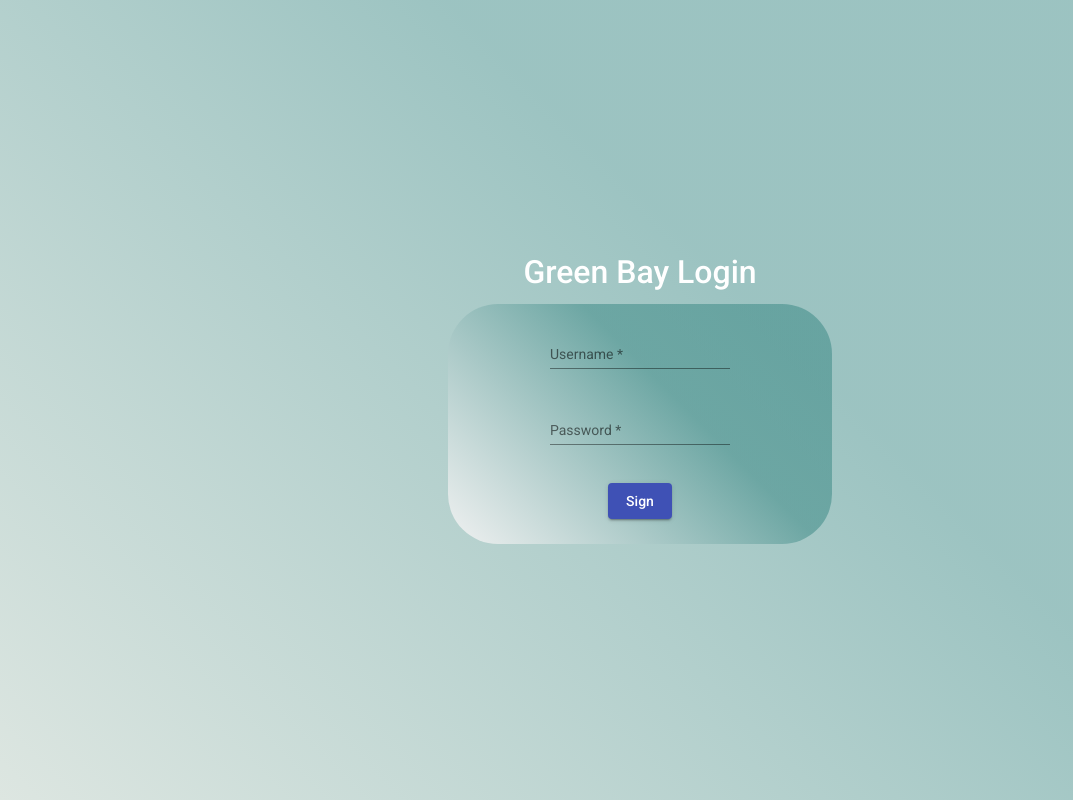
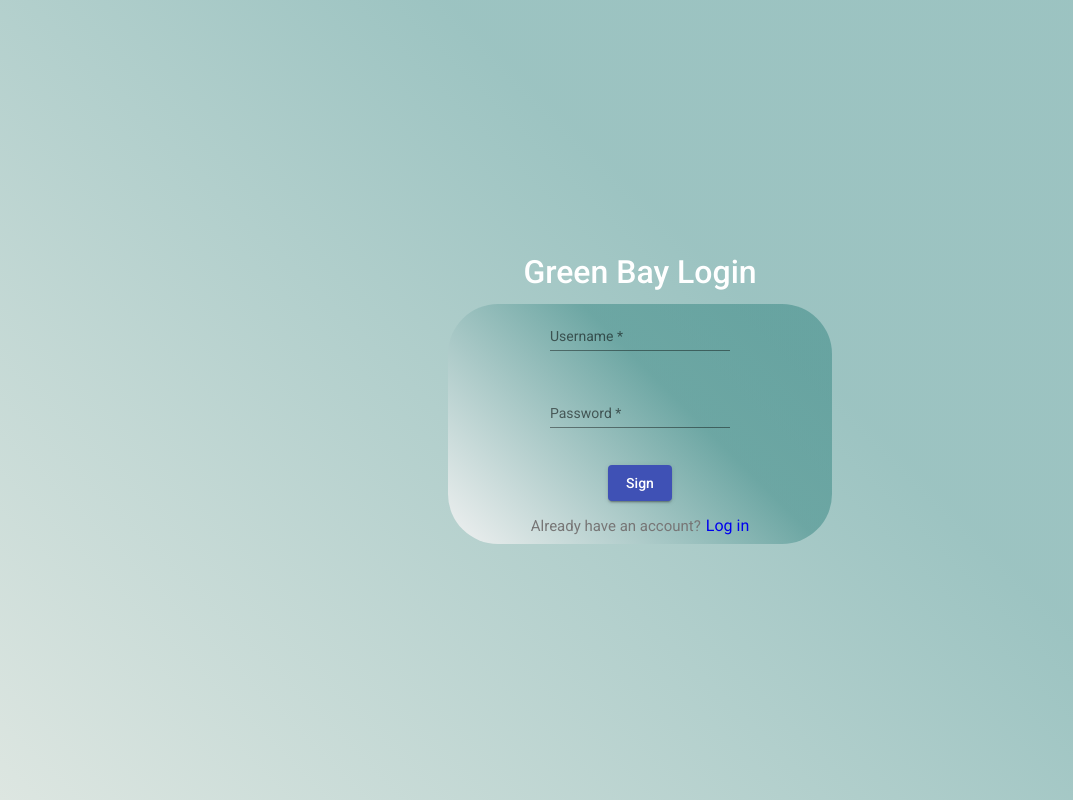
Before and after one commit to bundulappp/GreenBay, an Angular app in the folder frontend/app/: page /register in a window 1280 px wide. Shown: the whole page, without its empty margins (0-1073 px from the left). Built offline with nearby package versions, Linux system fonts and the light colour scheme.

Commit message:
add router if user already have account

```diff
--- a/frontend/app/src/app/features/authentication/registration/registration.component.html
+++ b/frontend/app/src/app/features/authentication/registration/registration.component.html
@@ -25,6 +25,10 @@
         <button (click)="signUp()" mat-raised-button color="primary">
           Sign
         </button>
+        <div class="login">
+          <p>Already have an account?</p>
+          <a routerLink="/login">Log in</a>
+        </div>
       </div>
     </form>
   </div>
--- a/frontend/app/src/app/features/authentication/registration/registration.component.scss
+++ b/frontend/app/src/app/features/authentication/registration/registration.component.scss
@@ -44,7 +44,31 @@
 
   .button-container {
     display: flex;
-    justify-content: center;
+    flex-direction: column;
     align-items: center;
+
+    .login {
+      display: flex;
+      margin-top: 15px;
+
+      p {
+        color: rgb(119, 118, 118);
+        font-size: 15px;
+        margin: 0;
+      }
+
+      a {
+        font-size: 16px;
+        text-decoration: none;
+        margin-left: 5px;
+      }
+    }
+
+    .sign-up {
+      button {
+        background-color: #65a92b;
+        color: #fff;
+      }
+    }
   }
 }
```
